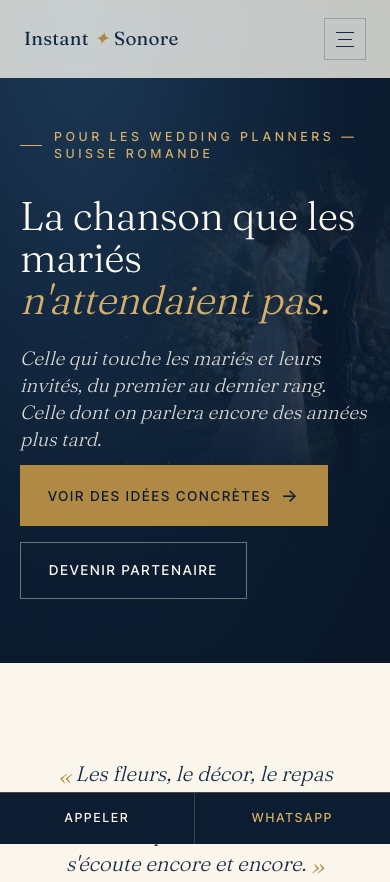
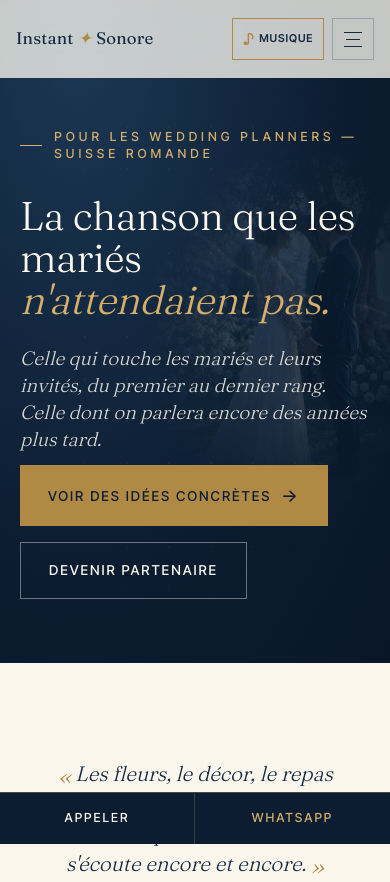
Before and after one commit to cyrschreck/instant_sonore, an Astro site: page /mariage in a window 390 px wide. Shown: the top 882 px of the page. Built offline with nearby package versions, Linux system fonts and the light colour scheme; Astro itself is replaced by a stand-in of ours.

Commit message:
Menu : bouton « Musique » visible dans la barre du haut sur mobile
Sur mobile, les onglets (dont « Écouter ») sont rangés dans le menu
burger : un bouton « Musique » mène directement à /ecouter.

Co-Authored-By: Claude Opus 5.5 <noreply@anthropic.com>

```diff
--- a/src/components/SiteNav.astro
+++ b/src/components/SiteNav.astro
@@ -39,6 +39,7 @@ const brandHref = current === 'home' ? '#' : '/';
         </div>
       </div>
       <a href={h('contact')} class="nav-cta">Premier échange</a>
+      <a href="/ecouter" class="nav-music" aria-label="Musique : écouter les créations">Musique</a>
       <button class="nav-burger" id="navBurger" aria-label="Ouvrir le menu" aria-expanded="false" aria-controls="navOverlay"><span></span><span></span><span></span></button>
     </div>
   </div>
--- a/src/pages/mariage.astro
+++ b/src/pages/mariage.astro
@@ -27,6 +27,7 @@ const songsBySlug = Object.fromEntries(allSongs.map(s => [s.slug, s.data]));
     <div class="nav-actions">
       <a href="/" class="nav-link-back"><span class="nav-link-back-icon">←</span> Accueil</a>
       <a href="#contact" class="nav-cta">Devenir partenaire</a>
+      <a href="/ecouter" class="nav-music" aria-label="Musique : écouter les créations">Musique</a>
       <button class="nav-burger" id="navBurger" aria-label="Ouvrir le menu" aria-expanded="false" aria-controls="navOverlay"><span></span><span></span><span></span></button>
     </div>
   </div>
--- a/src/pages/pompes-funebres.astro
+++ b/src/pages/pompes-funebres.astro
@@ -27,6 +27,7 @@ const songsBySlug = Object.fromEntries(allSongs.map(s => [s.slug, s.data]));
     <div class="nav-actions">
       <a href="/" class="nav-link-back"><span class="nav-link-back-icon">←</span> Accueil</a>
       <a href="#contact" class="nav-cta">Devenir partenaire</a>
+      <a href="/ecouter" class="nav-music" aria-label="Musique : écouter les créations">Musique</a>
       <button class="nav-burger" id="navBurger" aria-label="Ouvrir le menu" aria-expanded="false" aria-controls="navOverlay"><span></span><span></span><span></span></button>
     </div>
   </div>
--- a/src/styles/global.css
+++ b/src/styles/global.css
@@ -3741,3 +3741,37 @@ section[id] { scroll-margin-top: 70px; }
 .blog-filter:hover { border-color: var(--gold); }
 .blog-filter[aria-pressed="true"] { background: var(--gold); border-color: var(--gold); color: var(--ivory); }
 .blog-card[hidden] { display: none; }
+
+/* Bouton « Musique » visible dans la barre du haut sur mobile
+   (les onglets, dont « Écouter », sont alors rangés dans le menu burger) */
+.nav-music { display: none; }
+
+@media (max-width: 980px) {
+  .nav-music {
+    display: inline-flex;
+    align-items: center;
+    height: 42px;
+    padding: 0 1rem;
+    border: 1px solid var(--gold);
+    color: var(--ink);
+    text-decoration: none;
+    font-size: .74rem;
+    letter-spacing: .16em;
+    text-transform: uppercase;
+    font-weight: 600;
+    transition: background .3s ease, color .3s ease;
+  }
+
+  .nav-music::before { content: "♪"; margin-right: .45rem; color: var(--gold); font-size: .95rem; letter-spacing: 0; }
+  .nav-music:hover { background: var(--gold); color: var(--ivory); }
+  .nav-music:hover::before { color: var(--ivory); }
+}
+
+@media (max-width: 400px) {
+  .nav { padding-left: 1rem; padding-right: 1rem; }
+  .nav-inner { gap: .5rem; }
+  .nav-brand { font-size: 1.05rem; }
+  .nav-actions { gap: .5rem; }
+  .nav-music { padding: 0 .6rem; font-size: .68rem; letter-spacing: .08em; }
+  .nav-music::before { margin-right: .3rem; }
+}
```
